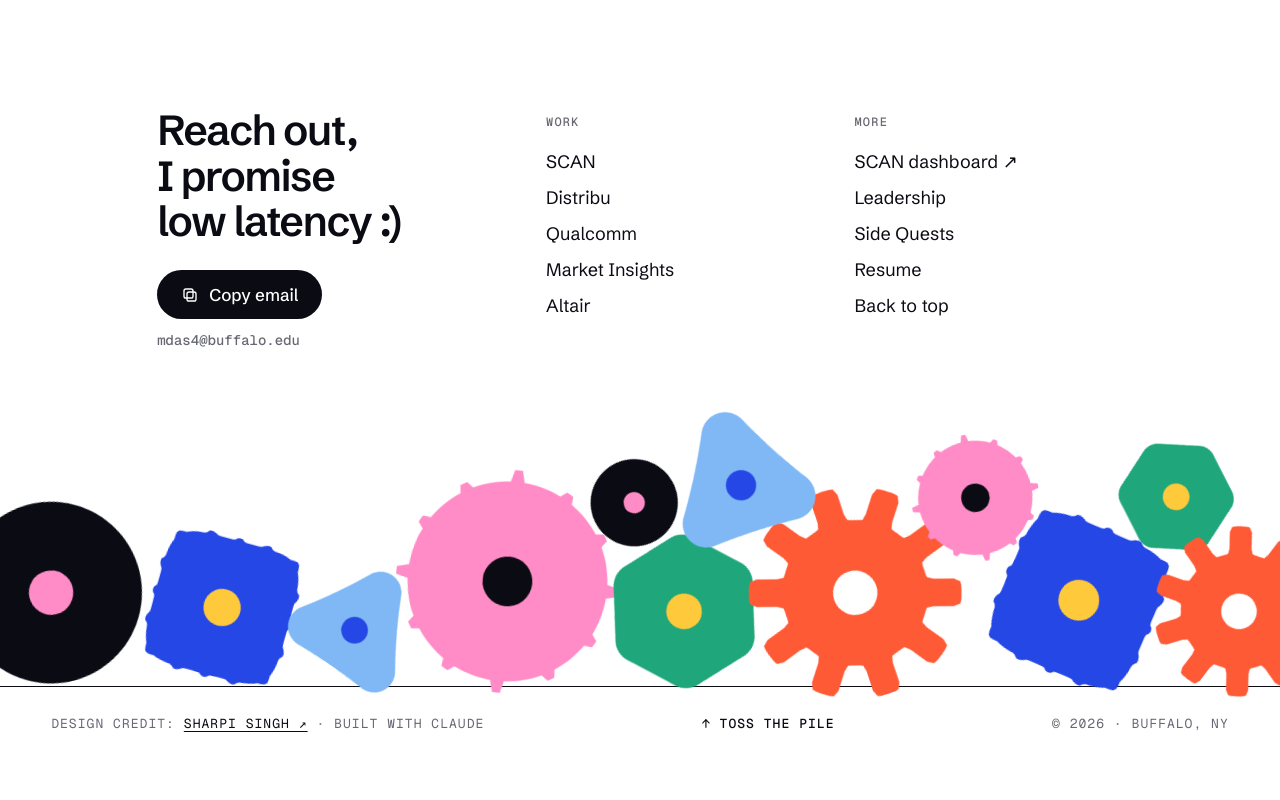
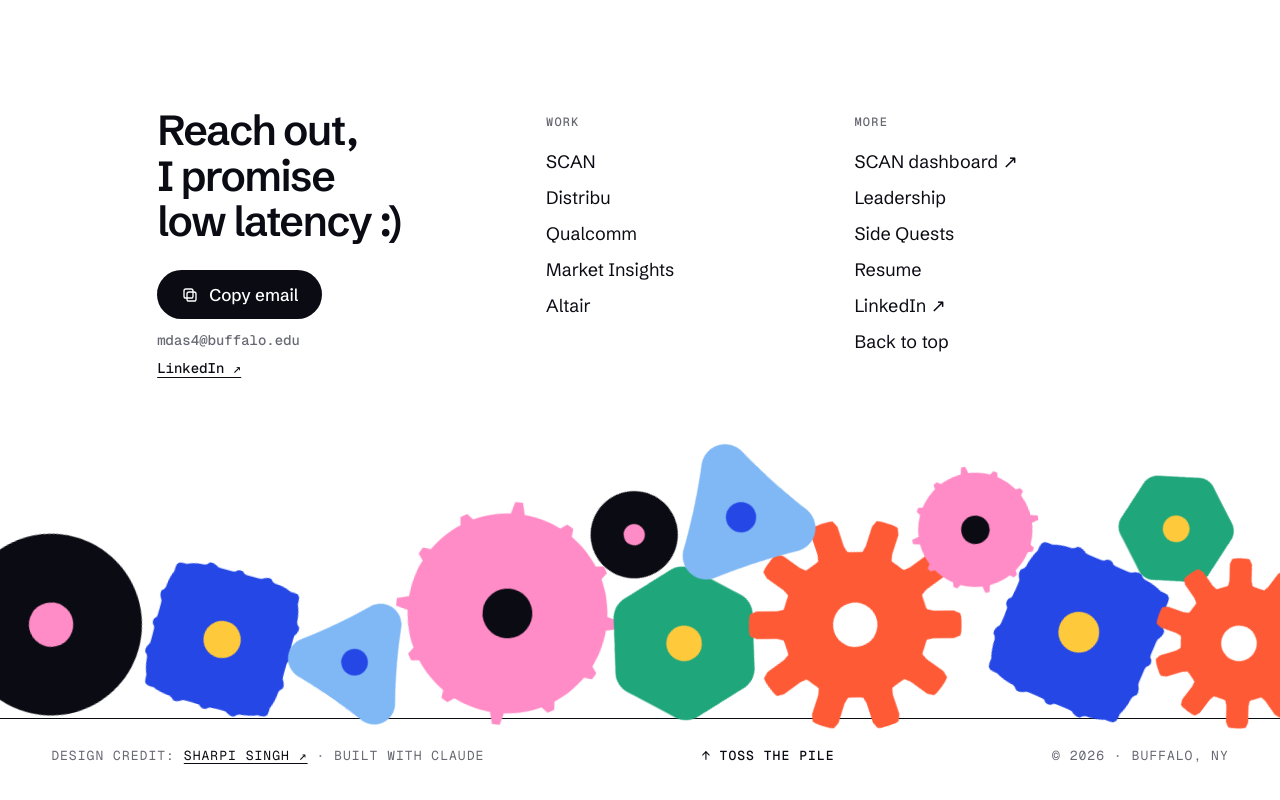
Before and after one commit to MayankDAS/MayankDAS.github.io, a plain HTML site: page index.html in a window 1280 px wide. Shown: the part 2851-3651 px from the top of the page. Before the commit the page ends 3629 px from the top, so only its background shows below. Drawn offline with nearby package versions, Linux system fonts and the light colour scheme.

Commit message:
Add LinkedIn to contact
Co-Authored-By: Claude Sonnet 5.5 <noreply@anthropic.com>
Claude-Session: https://claude.ai/code/session_01Jhxoqx5xNJVdtRhpzCzrTw

```diff
--- a/index.html
+++ b/index.html
@@ -275,6 +275,7 @@ section{padding:56px 0;scroll-margin-top:64px}
 .copy.done .sq{scale:0;opacity:0}
 .copy.done .tk{stroke-dashoffset:0}
 .mail{display:block;margin-top:12px;font:500 14px var(--mono);color:var(--muted)}
+.ftop .li{display:inline-block;margin-top:10px;font:500 14px var(--mono);color:var(--ink);text-decoration:underline;text-underline-offset:4px}
 .col h4{font:500 12px var(--mono);letter-spacing:.1em;text-transform:uppercase;color:var(--muted);margin:6px 0 14px}
 .col a{display:block;text-decoration:none;font-size:18px;padding:4px 0}
 .col a:hover{color:var(--cobalt)}
@@ -703,6 +704,7 @@ section{padding:56px 0;scroll-margin-top:64px}
         <h2>Reach out, I promise low latency :)</h2>
         <button class="copy" type="button" id="copyBtn"><svg viewBox="0 0 24 24" aria-hidden="true"><rect class="sq" x="8" y="8" width="12" height="12" rx="2.5"/><rect class="sq" x="4" y="4" width="12" height="12" rx="2.5"/><path class="tk" d="M5 12.5 L10 17.5 L19.5 7"/></svg><span id="copyLabel">Copy email</span></button>
         <span class="mail" id="mail"></span>
+        <a class="li" href="https://www.linkedin.com/in/mayank-das/" target="_blank" rel="noopener">LinkedIn &#8599;</a>
       </div>
       <div class="col">
         <h4>Work</h4>
@@ -731,7 +733,7 @@ section{padding:56px 0;scroll-margin-top:64px}
 
 <script>
 /* Fill these in to switch things on. Empty values keep them hidden. */
-var CONFIG = { email: "mdas4@buffalo.edu", linkedin: "", resume: "" };
+var CONFIG = { email: "mdas4@buffalo.edu", linkedin: "https://www.linkedin.com/in/mayank-das/", resume: "" };
 
 (function(){
 "use strict";
```
